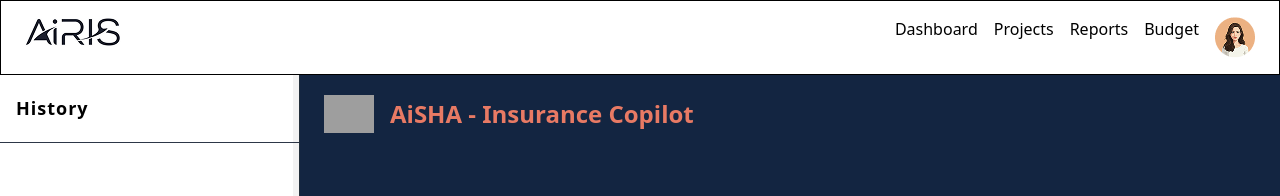
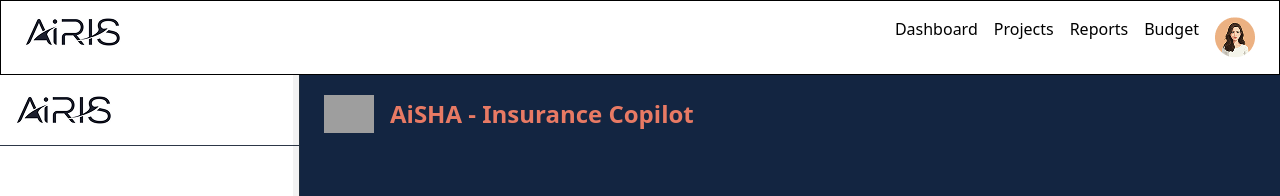
Before and after one commit to obafisayo/ijoba-frontend, a React (Vite) app: page / in a window 1280 px wide. Shown: the top 196 px of the page. Built offline with nearby package versions, Linux system fonts and the light colour scheme; grey boxes are pictures that could not be loaded.

Commit message:
add changes

```diff
--- a/src/components/Sidebar.jsx
+++ b/src/components/Sidebar.jsx
@@ -9,6 +9,8 @@ import {
 	// LS_ALL_MESSAGES,
 	// LS_CURRENT_CHAT_ID
 } from "../helpers/utils.js";
+import TextLogo from "../assets/AirisTextLogo.png"
+import Logo from "../assets/AirisLogo.svg"
 
 const Sidebar = ({
 	sidebarWidth,
@@ -82,12 +84,13 @@ const Sidebar = ({
 				title="Toggle sidebar"
 			>
 				{sidebarWidth === SIDEBAR_MIN_WIDTH ? (
-					<svg width="24" height="24" fill="none" stroke="#fff" strokeWidth="2" strokeLinecap="round" strokeLinejoin="round" viewBox="0 0 24 24">
-						<circle cx="12" cy="12" r="10" />
-						<polyline points="12 6 12 12 16 14" />
-					</svg>
+					<figure className="border w-14 ">
+						<img src={Logo} alt="logo-icon" />
+					</figure>
 				) : (
-					"History"
+					<figure className="">
+						<img src={TextLogo} alt="text-logo-icon" />
+					</figure>
 				)}
 			</div>
 
```
Also changed, not shown: src/assets/AirisLogo.svg (added).
